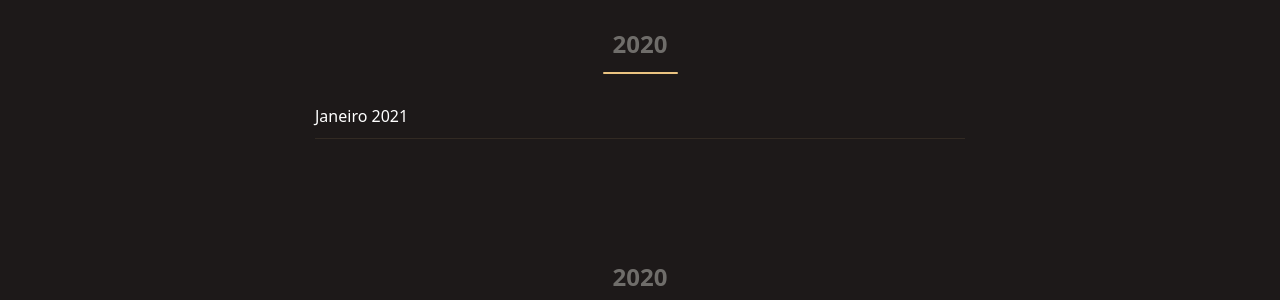
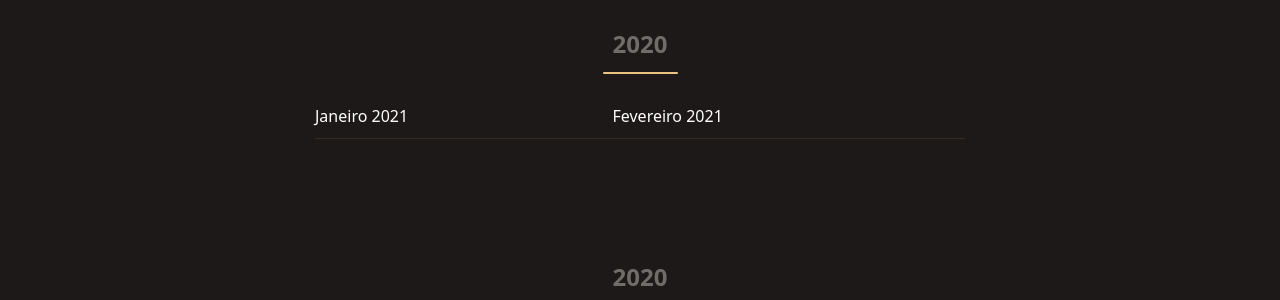
Before and after one commit to ateliedetemas/blpcrypto, a Jekyll site: the page built from _pages/relatorios.md, in a window 1280 px wide. Shown: the part 249-549 px from the top of the page. Built offline with Jekyll 4.4.1, drawn with Linux system fonts in a browser that asks for light colours.

Commit message:
Update relatorios.md

```diff
--- a/_pages/relatorios.md
+++ b/_pages/relatorios.md
@@ -5,7 +5,7 @@ title: Relatórios
 ---
 ## 2020
 
-[Janeiro 2021]({{ '/assets/documents/relatorios/2021/01p.pdf' | absolute_url }}) |
+[Janeiro 2021]({{ '/assets/documents/relatorios/2021/01p.pdf' | absolute_url }}) |  [Fevereiro 2021]({{ '/assets/documents/relatorios/2021/02p.pdf' | absolute_url }})
 
 ## 2020
 
```
